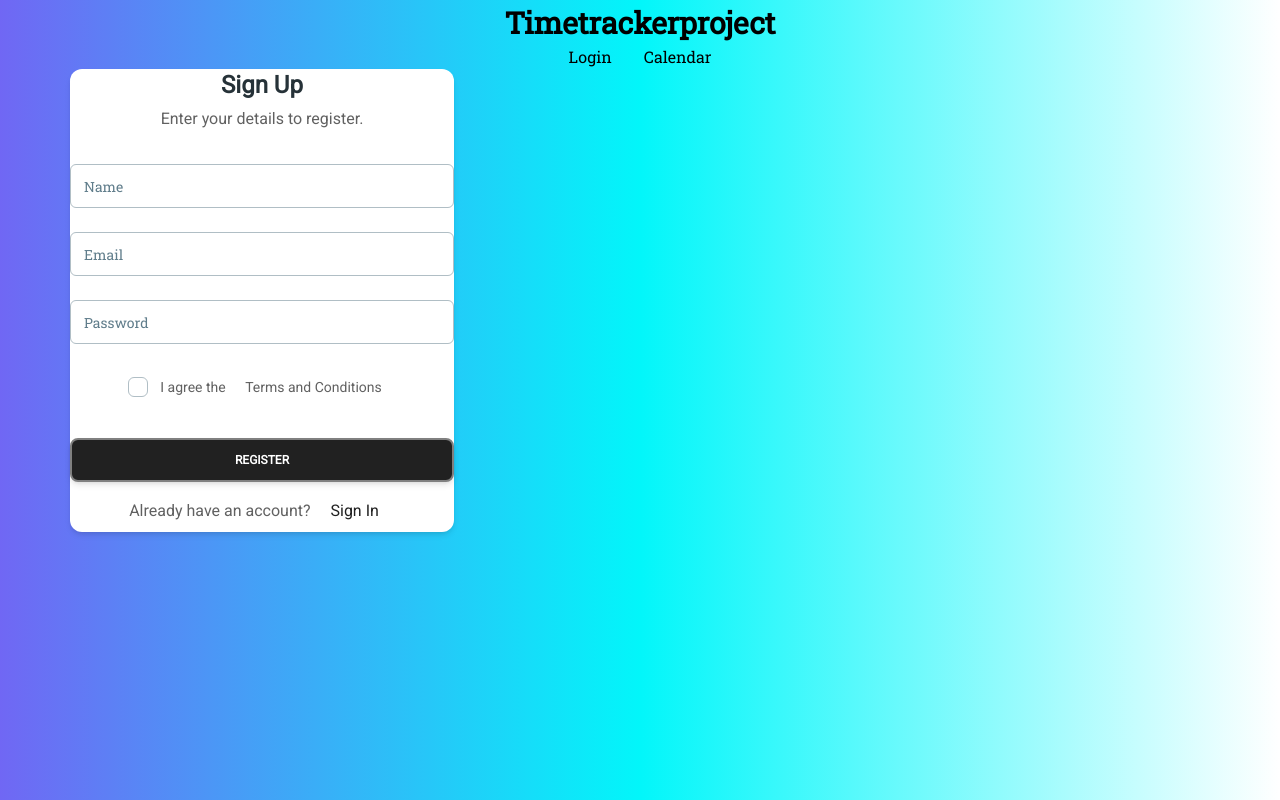
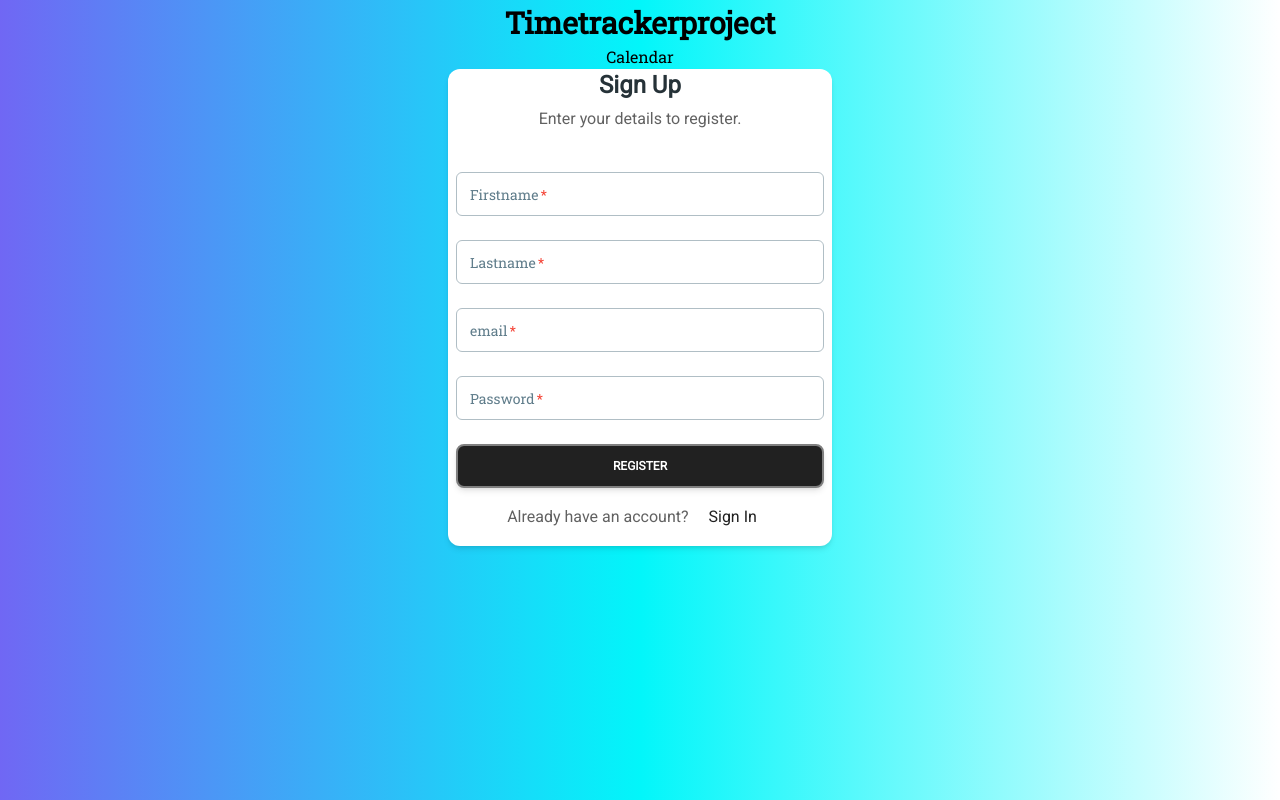
Before and after one commit to Shatuw/timetracker_front, a React (Vite) app: page /register in a window 1280 px wide. Built offline with nearby package versions, Linux system fonts and the light colour scheme.

Commit message:
turn a blind eye to ... and deploy!

```diff
--- a/src/components/Register.jsx
+++ b/src/components/Register.jsx
@@ -3,7 +3,6 @@ import { Link } from 'react-router-dom'
 import {
   Card,
   Input,
-  Checkbox,
   Button,
   Typography,
 } from "@material-tailwind/react";
@@ -27,11 +26,15 @@ export default function Register() {
             if (!response.ok) {
               throw new Error('Error in API-request');
             }
-            return response.json(); // convert api-response into json
+            return response.json().then(({token}) => {
+              //console.log(token); // store date/jwt here in sessionStorage
+              sessionStorage.setItem('timetracker-session', token);
+              navigate('/timetracker');
+            }); // convert api-response into json; // convert api-response into json
           })
-          .then((data) => {
-            console.log(data); // work the fetch-response -> send an alert/ a modal or do whatever
-          })
+          // .then((data) => {
+          //   console.log(data); // work the fetch-response -> send an alert/ a modal or do whatever
+          // })
           .catch((error) => {
             console.error('Error:', error); // error-handling, when request goes wrong
           });
@@ -40,45 +43,28 @@ export default function Register() {
   return (
     <>
 
-    <Card className='w-96'>
+    <Card className='w-96 m-auto'>
       <Typography variant="h4" color="blue-gray">
         Sign Up
       </Typography>
       <Typography color="gray" className="mt-1 font-normal">
         Enter your details to register.
       </Typography>
-      <form className="mt-8 mb-2 w-80 max-w-screen-lg sm:w-96">
+      <form onSubmit={handleRegister} className="mt-8 mb-2 w-80 max-w-screen-lg sm:w-96 p-2">
         <div className="mb-4 flex flex-col gap-6">
-          <Input size="lg" label="Name" />
-          <Input size="lg" label="Email" />
-          <Input type="password" size="lg" label="Password" />
+          <Input size="lg" type="text" name="first_name" label="Firstname" required/>
+          <Input size="lg" type="text" name="last_name" label="Lastname" required/>
+          <Input size="lg" type="text" name="email" label="email" required/>
+          <Input type="text" size="lg" name="password" label="Password" required/>
         </div>
-        <Checkbox
-          label={
-            <Typography
-              variant="small"
-              color="gray"
-              className="flex items-center font-normal"
-            >
-              I agree the
-              <a
-                href="#"
-                className="font-medium transition-colors hover:text-gray-900"
-              >
-                &nbsp;Terms and Conditions
-              </a>
-            </Typography>
-          }
-          containerProps={{ className: "-ml-2.5" }}
-        />
-        <Button className="mt-6" fullWidth>
+        <Button type="submit" className="mt-6" fullWidth>
           Register
         </Button>
         <Typography color="gray" className="mt-4 text-center font-normal">
           Already have an account?{" "}
-          <a href="#" className="font-medium text-gray-900">
+          <Link to="/" className="font-medium text-gray-900">
             Sign In
-          </a>
+          </Link>
         </Typography>
       </form>
       </Card>
--- a/src/components/Root.jsx
+++ b/src/components/Root.jsx
@@ -6,7 +6,6 @@ export default function Root() {
         <div className='container mx-auto font-serif text-center'>
         <h1>Timetrackerproject</h1>
         <div>
-        <NavLink to="/">Login</NavLink>
         <NavLink to="/timetracker">Calendar</NavLink>
         </div>
             <Outlet />
--- a/src/components/Welcome.jsx
+++ b/src/components/Welcome.jsx
@@ -1,6 +1,12 @@
 import React from 'react';
 import { useNavigate } from 'react-router-dom';
 import { Link } from 'react-router-dom';
+import {
+  Card,
+  Input,
+  Button,
+  Typography,
+} from "@material-tailwind/react";
 
 export default function Welcome() {
   const navigate = useNavigate();
@@ -25,7 +31,7 @@ export default function Welcome() {
               throw new Error('Error in API-request');
             }
             return response.json().then(({token}) => {
-              console.log(token); // store date/jwt here in sessionStorage
+              //console.log(token); // store date/jwt here in sessionStorage
               sessionStorage.setItem('timetracker-session', token);
               navigate('/timetracker');
             }); // convert api-response into json
@@ -38,13 +44,38 @@ export default function Welcome() {
 
   return (
     <>
-      <h1>Login</h1>
+<Card className='w-96 m-auto'>
+      <Typography variant="h4" color="blue-gray">
+        Sign In
+      </Typography>
+      <Typography color="gray" className="mt-1 font-normal">
+        Enter your email and password.
+      </Typography>
+      <form onSubmit={handleLogin} className="mt-8 mb-2 w-80 max-w-screen-lg sm:w-96 p-2">
+        <div className="mb-4 flex flex-col gap-6">
+          <Input size="lg" type="text" name="email" label="email" required/>
+          <Input type="password" name="password" size="lg" label="Password" required/>
+        </div>
+        <Button type="submit" className="mt-6" fullWidth>
+          Sign In
+        </Button>
+        <Typography color="gray" className="mt-4 text-center font-normal">
+          Don't have an account?{" "}
+          <Link to="/register" className="font-medium text-gray-900">
+            Sign Up
+          </Link>
+        </Typography>
+      </form>
+      </Card>
+
+
+      {/* <h1>Login</h1>
       <form onSubmit={handleLogin}>
         <label>e-mail: <input type="text" name='email' placeholder='max@mustermann.fake' required /></label>
         <label>password: <input type="text" name='password' placeholder='MySecretPassword' required /></label>
         <button type='submit'>Login</button>
       </form>
-      <Link to="/register">register</Link>
+      <Link to="/register">register</Link> */}
     </>
   )
 }
```
Also changed, not shown: 2 other files (tests, documents, lock files or other folders).
